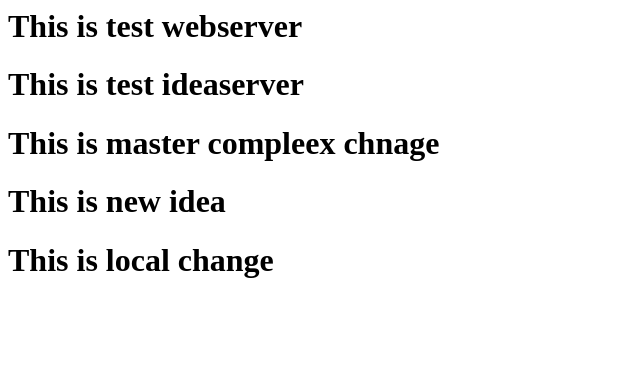
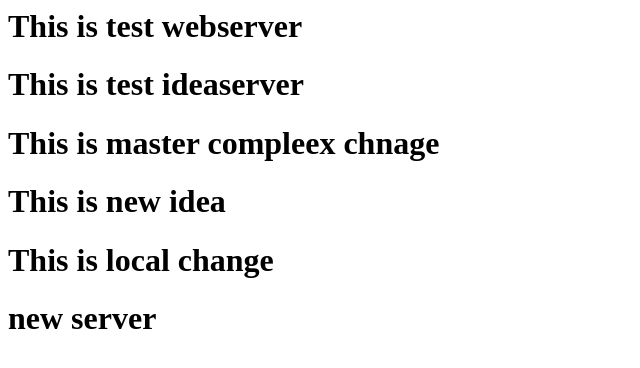
Before and after one commit to sanjay19999/sanjaywebapp, a plain HTML site: page index.html in a window 1280 px wide. Shown: the whole page, without its empty margins (0-640 px from the left). Drawn offline with Linux system fonts and the light colour scheme.

Commit message:
new server

```diff
--- a/index.html
+++ b/index.html
@@ -3,3 +3,4 @@
 <h1> This is master compleex chnage </h1>
 <h1> This is new idea  </h1>
 <h1> This is local change </h4>
+<h1> new server </h5>
```
